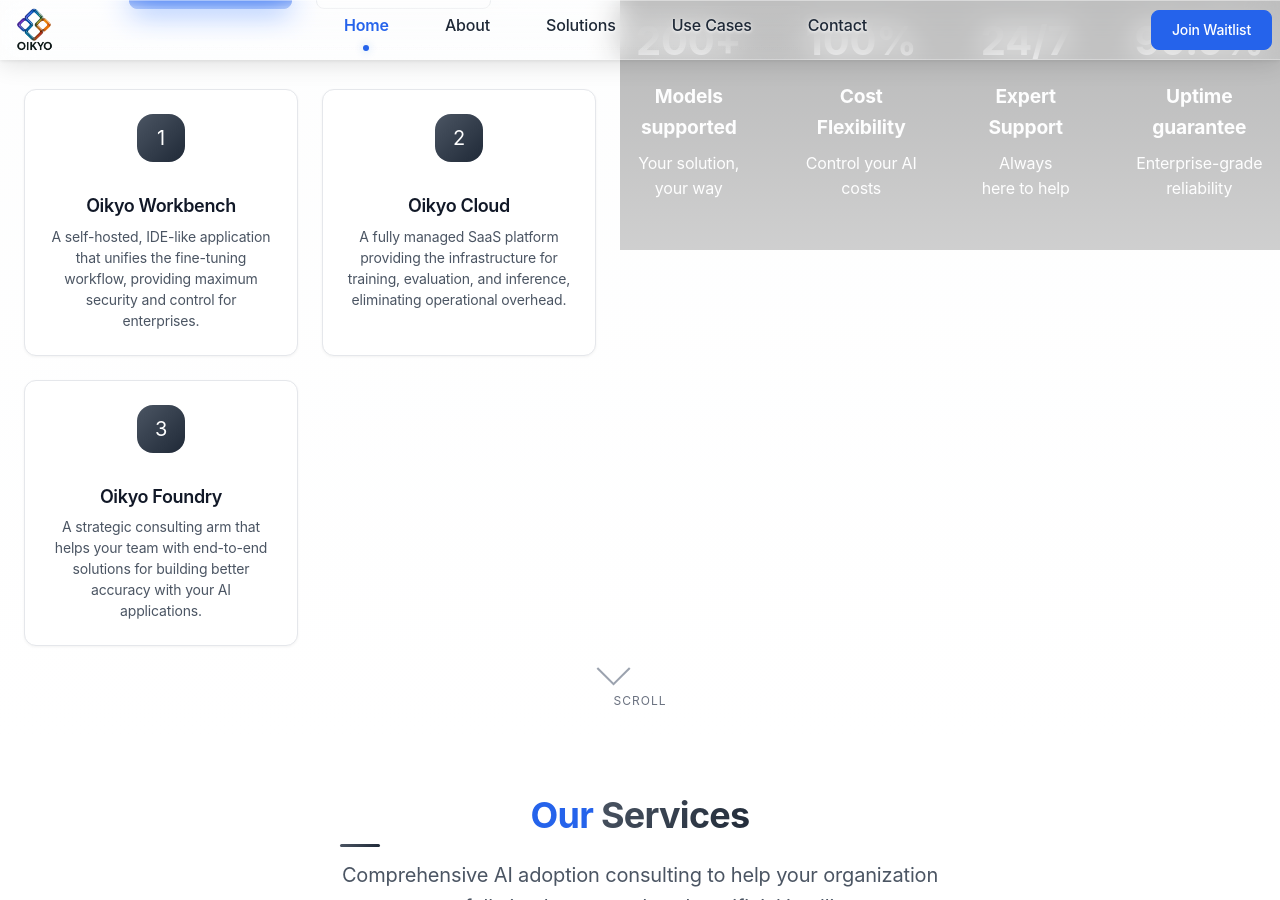
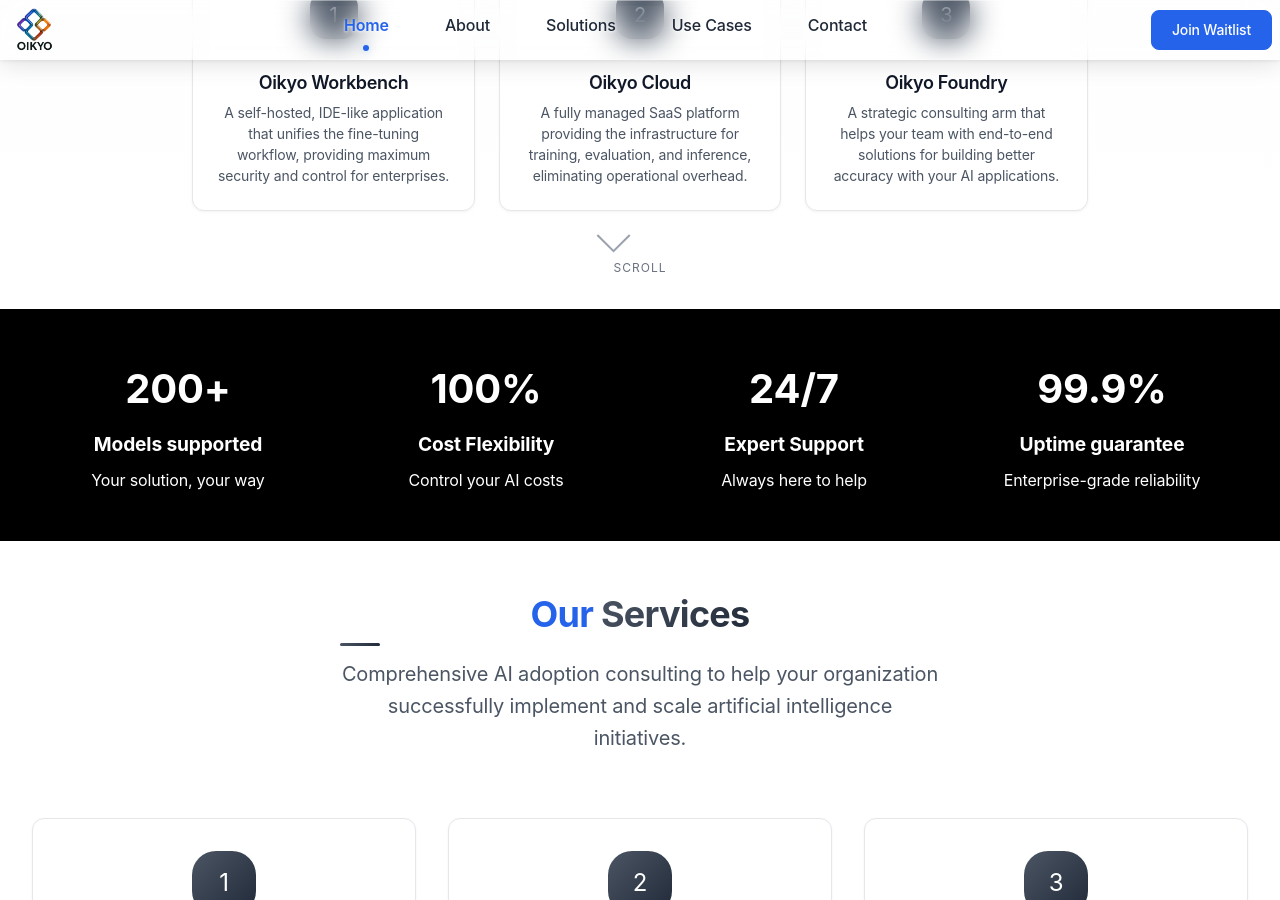
Before and after one commit to oikyoai/oikyo.ai, a Jekyll site: the page built from index.md, in a window 1280 px wide and 900 px high, scrolled down 531 px. Built offline with Jekyll 4.4.1, drawn with Linux system fonts in a browser that asks for light colours.

Commit message:
insert stat bar

```diff
--- a/_layouts/home.html
+++ b/_layouts/home.html
@@ -35,6 +35,12 @@
     </div>
   </div>
 
+  <div class="scroll-indicator">
+    <div class="scroll-arrow"></div>
+    <div class="scroll-text">Scroll</div>
+  </div>
+</section>
+
 <section class="stats-bar">
   <div class="stats-grid">
     <div class="stat">
@@ -57,12 +63,6 @@
       <div class="stat-title">Uptime guarantee</div>
       <div class="stat-description">Enterprise-grade reliability</div>
     </div>
-    </div>
-  </section>
-
-  <div class="scroll-indicator">
-    <div class="scroll-arrow"></div>
-    <div class="scroll-text">Scroll</div>
   </div>
 </section>
 
```
Lines whose indentation alone changed are shown as unchanged.
